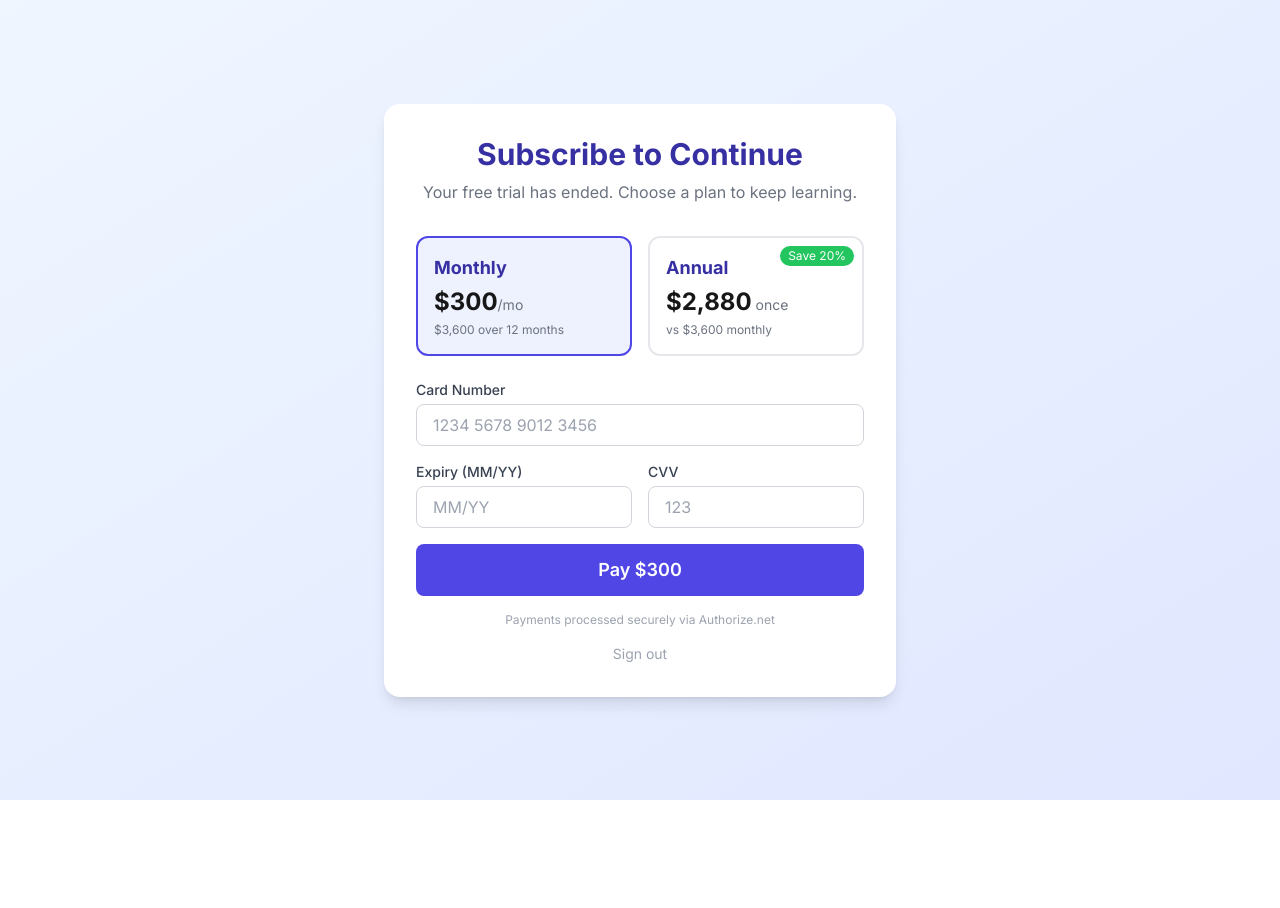
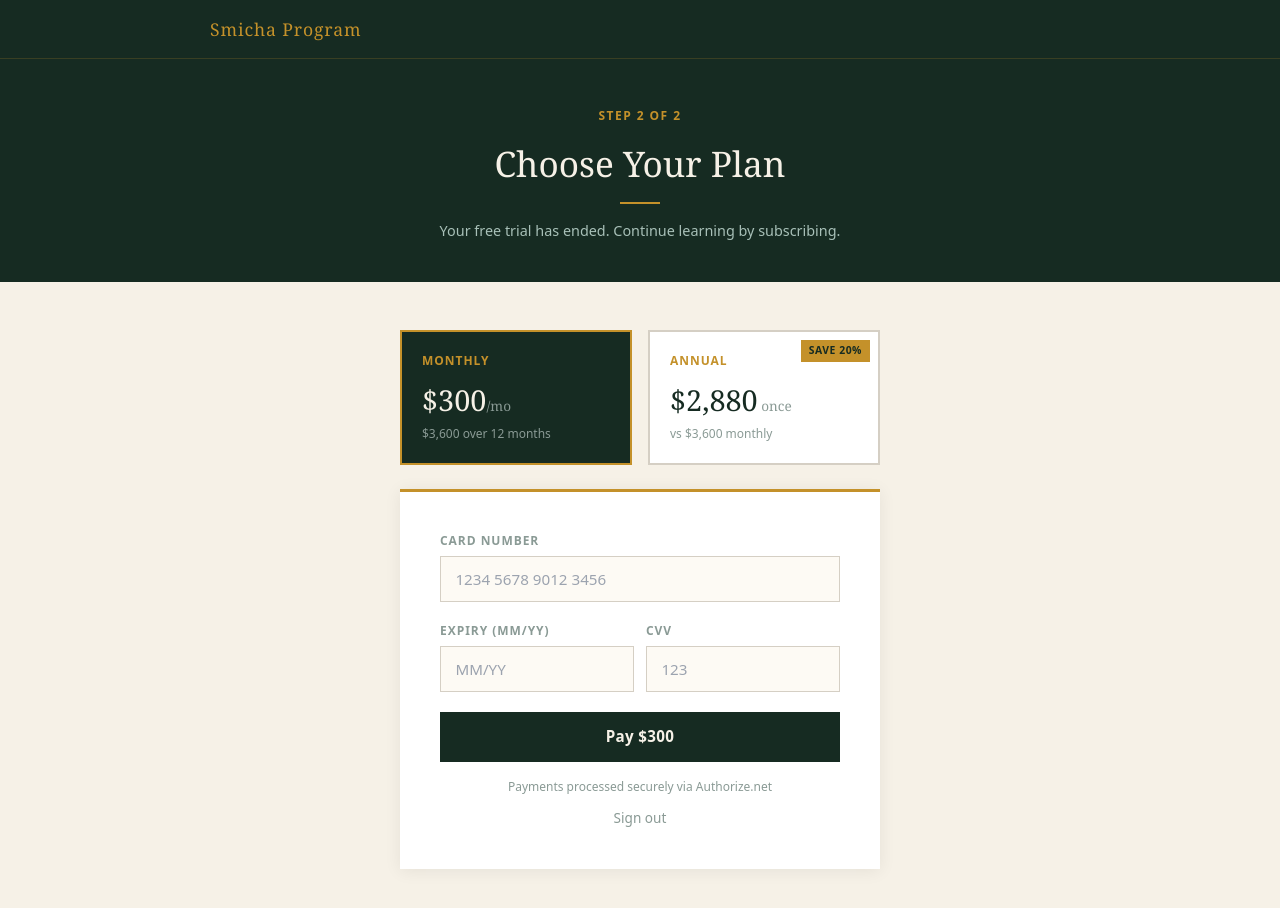
Before and after one commit to mendelz57/Smicha-Program-, a Next.js app: page /payment in a window 1280 px wide. Shown: the top 908 px of the page. Before the commit the page ends 800 px from the top, so only its background shows below. Built offline with nearby package versions, Linux system fonts and the light colour scheme.

Commit message:
Update page.tsx

```diff
--- a/app/payment/page.tsx
+++ b/app/payment/page.tsx
@@ -2,6 +2,7 @@
 import { useState } from 'react';
 import { useRouter } from 'next/navigation';
 import { signOut } from 'next-auth/react';
+import Link from 'next/link';
 
 export default function PaymentPage() {
   const [plan, setPlan] = useState<'monthly' | 'annual'>('monthly');
@@ -14,114 +15,90 @@ export default function PaymentPage() {
     e.preventDefault();
     setLoading(true);
     setError('');
-
     const res = await fetch('/api/subscribe', {
       method: 'POST',
       headers: { 'Content-Type': 'application/json' },
       body: JSON.stringify({ ...form, plan }),
     });
     const data = await res.json();
-
     if (!res.ok) {
       setError(data.error || 'Payment failed. Please try again.');
       setLoading(false);
       return;
     }
-
     router.push('/student');
   }
 
+  const inputStyle = {
+    width: '100%', border: '1px solid #D5CFC4', padding: '0.65rem 0.9rem',
+    fontSize: '0.95rem', outline: 'none', boxSizing: 'border-box' as const,
+    background: '#FDFAF4', color: '#162B22',
+  };
+  const labelStyle = {
+    display: 'block', fontSize: '0.75rem', textTransform: 'uppercase' as const,
+    letterSpacing: '0.08em', color: '#8A9A95', fontWeight: '600' as const, marginBottom: '0.4rem',
+  };
+
   return (
-    <div className="min-h-screen bg-gradient-to-br from-blue-50 to-indigo-100 flex items-center justify-center p-4">
-      <div className="bg-white rounded-2xl shadow-lg p-8 w-full max-w-lg">
-        <div className="text-center mb-8">
-          <h1 className="text-3xl font-bold text-indigo-800">Subscribe to Continue</h1>
-          <p className="text-gray-500 mt-2">Your free trial has ended. Choose a plan to keep learning.</p>
+    <div style={{ minHeight: '100vh', fontFamily: 'system-ui, sans-serif', background: '#F6F1E7', display: 'flex', flexDirection: 'column' }}>
+      <nav style={{ background: '#162B22', borderBottom: '1px solid rgba(196,145,42,0.2)' }}>
+        <div style={{ maxWidth: '900px', margin: '0 auto', padding: '1rem 1.25rem', display: 'flex', justifyContent: 'space-between', alignItems: 'center' }}>
+          <Link href="/" style={{ fontFamily: 'Georgia, serif', fontSize: '1.1rem', letterSpacing: '0.05em', color: '#C4912A', textDecoration: 'none' }}>Smicha Program</Link>
+        </div>
+      </nav>
+
+      <div style={{ background: '#162B22', padding: '3rem 2rem 2.5rem', textAlign: 'center' }}>
+        <p style={{ fontSize: '0.75rem', letterSpacing: '0.12em', textTransform: 'uppercase', color: '#C4912A', fontWeight: '600', marginBottom: '0.75rem' }}>Step 2 of 2</p>
+        <h1 style={{ fontFamily: 'Georgia, serif', fontSize: 'clamp(1.6rem, 3vw, 2.2rem)', fontWeight: '400', color: '#F6F1E7', marginBottom: '0.75rem' }}>Choose Your Plan</h1>
+        <div style={{ width: '2.5rem', height: '2px', background: '#C4912A', margin: '0 auto 1rem' }}></div>
+        <p style={{ color: '#A8C0B8', fontSize: '0.9rem' }}>Your free trial has ended. Continue learning by subscribing.</p>
       </div>
 
+      <div style={{ flex: 1, display: 'flex', justifyContent: 'center', padding: '3rem 1.5rem' }}>
+        <div style={{ width: '100%', maxWidth: '480px' }}>
           {/* Plan selector */}
-        <div className="grid grid-cols-2 gap-4 mb-6">
-          <button
-            onClick={() => setPlan('monthly')}
-            className={`border-2 rounded-xl p-4 text-left transition ${plan === 'monthly' ? 'border-indigo-600 bg-indigo-50' : 'border-gray-200'}`}
-          >
-            <p className="font-bold text-lg text-indigo-800">Monthly</p>
-            <p className="text-2xl font-bold mt-1">$300<span className="text-sm font-normal text-gray-500">/mo</span></p>
-            <p className="text-xs text-gray-500 mt-1">$3,600 over 12 months</p>
+          <div style={{ display: 'grid', gridTemplateColumns: '1fr 1fr', gap: '1rem', marginBottom: '1.5rem' }}>
+            <button onClick={() => setPlan('monthly')} style={{ background: plan === 'monthly' ? '#162B22' : '#fff', border: plan === 'monthly' ? '2px solid #C4912A' : '2px solid #D5CFC4', padding: '1.25rem', textAlign: 'left', cursor: 'pointer' }}>
+              <p style={{ fontSize: '0.75rem', textTransform: 'uppercase', letterSpacing: '0.08em', color: '#C4912A', fontWeight: '600', marginBottom: '0.5rem' }}>Monthly</p>
+              <p style={{ fontFamily: 'Georgia, serif', fontSize: '1.8rem', color: plan === 'monthly' ? '#F6F1E7' : '#162B22', fontWeight: '400' }}>$300<span style={{ fontSize: '0.85rem', color: '#8A9A95' }}>/mo</span></p>
+              <p style={{ fontSize: '0.75rem', color: '#8A9A95', marginTop: '0.25rem' }}>$3,600 over 12 months</p>
             </button>
-          <button
-            onClick={() => setPlan('annual')}
-            className={`border-2 rounded-xl p-4 text-left transition relative ${plan === 'annual' ? 'border-indigo-600 bg-indigo-50' : 'border-gray-200'}`}
-          >
-            <span className="absolute top-2 right-2 bg-green-500 text-white text-xs px-2 py-0.5 rounded-full">Save 20%</span>
-            <p className="font-bold text-lg text-indigo-800">Annual</p>
-            <p className="text-2xl font-bold mt-1">$2,880<span className="text-sm font-normal text-gray-500"> once</span></p>
-            <p className="text-xs text-gray-500 mt-1">vs $3,600 monthly</p>
+            <button onClick={() => setPlan('annual')} style={{ background: plan === 'annual' ? '#162B22' : '#fff', border: plan === 'annual' ? '2px solid #C4912A' : '2px solid #D5CFC4', padding: '1.25rem', textAlign: 'left', cursor: 'pointer', position: 'relative' }}>
+              <span style={{ position: 'absolute', top: '0.5rem', right: '0.5rem', background: '#C4912A', color: '#162B22', fontSize: '0.65rem', fontWeight: '700', padding: '0.2rem 0.5rem', letterSpacing: '0.05em' }}>SAVE 20%</span>
+              <p style={{ fontSize: '0.75rem', textTransform: 'uppercase', letterSpacing: '0.08em', color: '#C4912A', fontWeight: '600', marginBottom: '0.5rem' }}>Annual</p>
+              <p style={{ fontFamily: 'Georgia, serif', fontSize: '1.8rem', color: plan === 'annual' ? '#F6F1E7' : '#162B22', fontWeight: '400' }}>$2,880<span style={{ fontSize: '0.85rem', color: '#8A9A95' }}> once</span></p>
+              <p style={{ fontSize: '0.75rem', color: '#8A9A95', marginTop: '0.25rem' }}>vs $3,600 monthly</p>
             </button>
           </div>
 
-        <form onSubmit={handleSubmit} className="space-y-4">
+          <div style={{ background: '#fff', borderTop: '3px solid #C4912A', padding: '2.5rem', boxShadow: '0 2px 16px rgba(0,0,0,0.07)' }}>
+            <form onSubmit={handleSubmit} style={{ display: 'flex', flexDirection: 'column', gap: '1.25rem' }}>
               <div>
-            <label className="block text-sm font-medium text-gray-700 mb-1">Card Number</label>
-            <input
-              type="text"
-              placeholder="1234 5678 9012 3456"
-              value={form.cardNumber}
-              onChange={e => setForm({ ...form, cardNumber: e.target.value.replace(/\D/g, '') })}
-              maxLength={16}
-              className="w-full border border-gray-300 rounded-lg px-4 py-2 focus:outline-none focus:ring-2 focus:ring-indigo-500"
-              required
-            />
+                <label style={labelStyle}>Card Number</label>
+                <input type="text" placeholder="1234 5678 9012 3456" value={form.cardNumber} onChange={e => setForm({ ...form, cardNumber: e.target.value.replace(/\D/g, '') })} maxLength={16} style={inputStyle} required />
               </div>
-          <div className="grid grid-cols-2 gap-4">
+              <div style={{ display: 'grid', gridTemplateColumns: '1fr 1fr', gap: '0.75rem' }}>
                 <div>
-              <label className="block text-sm font-medium text-gray-700 mb-1">Expiry (MM/YY)</label>
-              <input
-                type="text"
-                placeholder="MM/YY"
-                value={form.cardExpiry}
-                onChange={e => setForm({ ...form, cardExpiry: e.target.value })}
-                maxLength={5}
-                className="w-full border border-gray-300 rounded-lg px-4 py-2 focus:outline-none focus:ring-2 focus:ring-indigo-500"
-                required
-              />
+                  <label style={labelStyle}>Expiry (MM/YY)</label>
+                  <input type="text" placeholder="MM/YY" value={form.cardExpiry} onChange={e => setForm({ ...form, cardExpiry: e.target.value })} maxLength={5} style={inputStyle} required />
                 </div>
                 <div>
-              <label className="block text-sm font-medium text-gray-700 mb-1">CVV</label>
-              <input
-                type="text"
-                placeholder="123"
-                value={form.cardCvv}
-                onChange={e => setForm({ ...form, cardCvv: e.target.value.replace(/\D/g, '') })}
-                maxLength={4}
-                className="w-full border border-gray-300 rounded-lg px-4 py-2 focus:outline-none focus:ring-2 focus:ring-indigo-500"
-                required
-              />
+                  <label style={labelStyle}>CVV</label>
+                  <input type="text" placeholder="123" value={form.cardCvv} onChange={e => setForm({ ...form, cardCvv: e.target.value.replace(/\D/g, '') })} maxLength={4} style={inputStyle} required />
                 </div>
               </div>
-
-          {error && <p className="text-red-500 text-sm">{error}</p>}
-
-          <button
-            type="submit"
-            disabled={loading}
-            className="w-full bg-indigo-600 text-white py-3 rounded-lg font-semibold hover:bg-indigo-700 disabled:opacity-50 transition text-lg"
-          >
+              {error && <p style={{ color: '#C0392B', fontSize: '0.85rem' }}>{error}</p>}
+              <button type="submit" disabled={loading} style={{ background: loading ? '#8A9A95' : '#162B22', color: '#F6F1E7', border: 'none', padding: '0.85rem', fontWeight: '700', fontSize: '0.95rem', cursor: loading ? 'not-allowed' : 'pointer', letterSpacing: '0.02em' }}>
                 {loading ? 'Processing...' : `Pay ${plan === 'annual' ? '$2,880' : '$300'}`}
               </button>
             </form>
-
-        <p className="text-center text-xs text-gray-400 mt-4">
-          Payments processed securely via Authorize.net
-        </p>
-
-        <button
-          onClick={() => signOut({ callbackUrl: '/login' })}
-          className="w-full text-center text-sm text-gray-400 hover:text-gray-600 mt-4"
-        >
+            <p style={{ textAlign: 'center', fontSize: '0.75rem', color: '#8A9A95', marginTop: '1rem' }}>Payments processed securely via Authorize.net</p>
+            <button onClick={() => signOut({ callbackUrl: '/login' })} style={{ width: '100%', textAlign: 'center', fontSize: '0.85rem', color: '#8A9A95', marginTop: '0.75rem', background: 'none', border: 'none', cursor: 'pointer' }}>
               Sign out
             </button>
           </div>
         </div>
+      </div>
+    </div>
   );
 }
```
Lines whose indentation alone changed are shown as unchanged.
